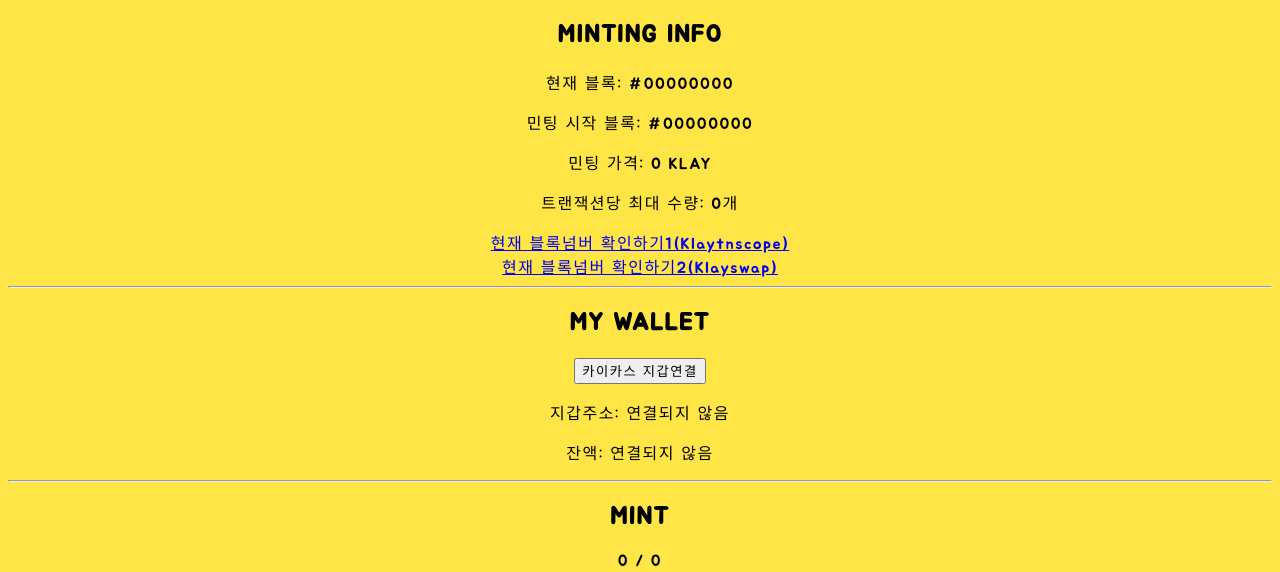
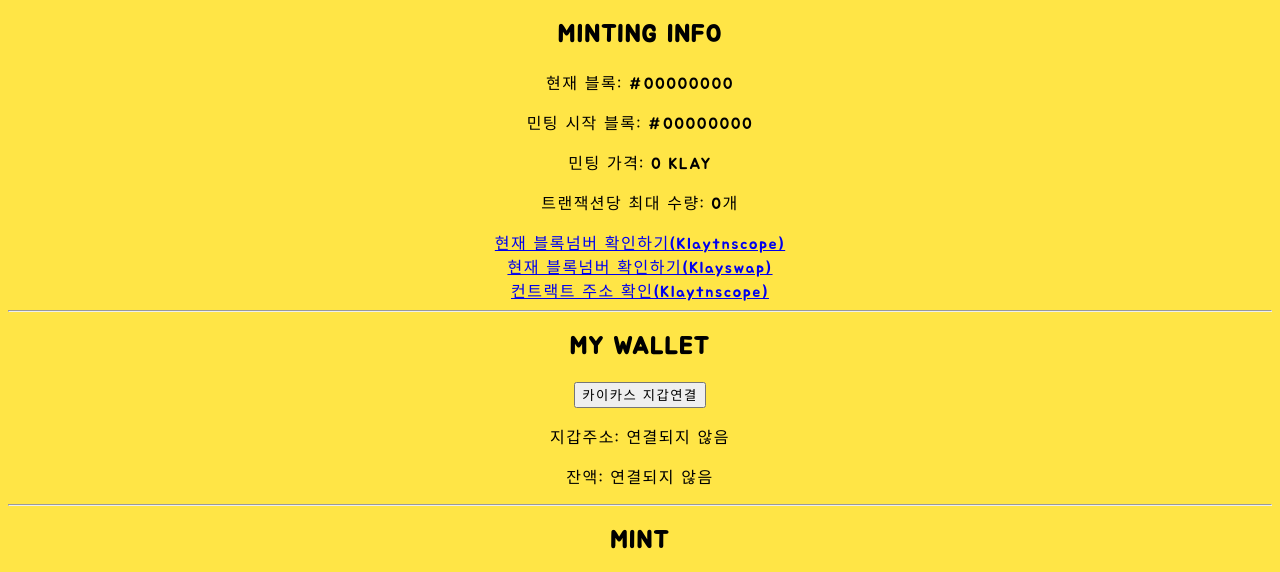
Before and after one commit to jundeu/CCMF-minting, a plain HTML site: page index.html in a window 1280 px wide. Shown: the top 572 px of the page. Drawn offline with Linux system fonts and the light colour scheme.

Commit message:
Add files via upload

```diff
--- a/index.html
+++ b/index.html
@@ -35,8 +35,9 @@
 	<p id="mintStartBlockNumber">민팅 시작 블록: #00000000</p>
 	<p id="mintPrice">민팅 가격: 0 KLAY</p>
 	<p id="mintLimitPerBlock">트랜잭션당 최대 수량: 0개</p>
-	<a href="https://scope.klaytn.com/">현재 블록넘버 확인하기1(Klaytnscope)</a><br>
-	<a href="https://klayswap.com/">현재 블록넘버 확인하기2(Klayswap)</a><br>
+	<a href="https://scope.klaytn.com/">현재 블록넘버 확인하기(Klaytnscope)</a><br>
+	<a href="https://klayswap.com/">현재 블록넘버 확인하기(Klayswap)</a><br>
+	<a href="https://scope.klaytn.com/account/0xd23bb28e4869dfb9ab6736a2bfecfbde3d6635e1?tabId=txList">컨트랙트 주소 확인(Klaytnscope)</a><br>
 	<hr/>
 	<h2>MY WALLET</h2>
 	<button onclick="connect()">카이카스 지갑연결</button>
@@ -44,6 +45,7 @@
 	<p id="myKlay">잔액: 연결되지 않음</p>
 	<hr/>
 	<h2>MINT</h2>
+	<img src="NFT gif.gif" style="width: 300px;height: 168.75;">
 	<p id="mintCnt">0 / 0</p>
 	<label for="amount">민팅 수량</label>
 	<input type="number" id="amount" name="amount" min="1" max="3" value="1">
```
